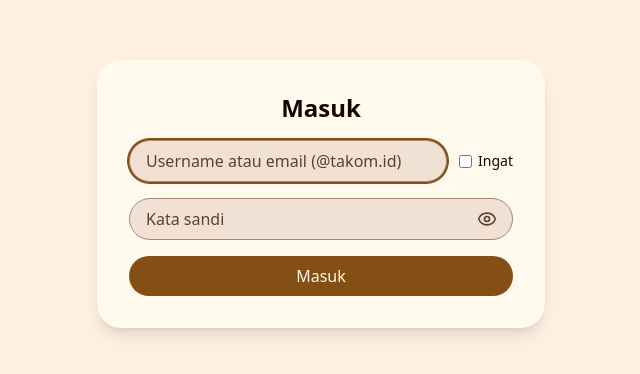
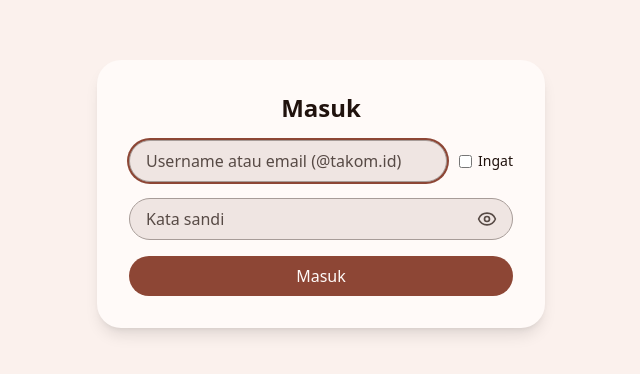
Before and after one commit to semogaberdampak/_posweb, a React (Vite) app: page /login in a window 1280 px wide. Shown: the part 206-580 px from the top of the page, without its empty margins (319-959 px from the left). Built offline with nearby package versions, Linux system fonts and the light colour scheme; no server answers.

Commit message:
feat(styles): update color palette for light and dark themes to enhance UI consistency

```diff
--- a/src/index.css
+++ b/src/index.css
@@ -4,39 +4,39 @@
 /* ===== Palet (hue 63 = amber hangat). Mode gelap = palet dari pemilik; mode terang = turunan (terang-gelap dibalik, hue & chroma tetap) ===== */
 :root {
   color-scheme: light;
-  --bg-dark: oklch(0.92 0.025 63);        /* area "tenggelam": header tabel, kolom input */
-  --bg: oklch(0.96 0.025 63);             /* latar halaman */
-  --bg-light: oklch(0.99 0.02 63);        /* panel / kartu (menonjol) */
-  --text: oklch(0.15 0.05 63);
-  --text-muted: oklch(0.4 0.05 63);
-  --highlight: oklch(0.8 0.07 63);        /* hover / sorotan */
-  --border: oklch(0.65 0.05 63);
-  --border-muted: oklch(0.85 0.05 63);
-  --primary: oklch(0.48 0.1 63);
-  --on-primary: oklch(0.99 0.02 63);      /* teks di atas warna primary (tambahan) */
-  --secondary: oklch(0.48 0.1 243);
-  --danger: oklch(0.5 0.05 30);
-  --warning: oklch(0.5 0.05 100);
-  --success: oklch(0.5 0.05 160);
-  --info: oklch(0.5 0.05 260);
+  --bg-dark: oklch(0.93 0.012 40);        /* area "tenggelam": header tabel, kolom input */
+  --bg: oklch(0.965 0.012 40);            /* latar halaman */
+  --bg-light: oklch(0.99 0.008 40);       /* panel / kartu (menonjol) */
+  --text: oklch(0.20 0.025 40);
+  --text-muted: oklch(0.42 0.02 40);
+  --highlight: oklch(0.88 0.025 40);      /* hover / sorotan */
+  --border: oklch(0.70 0.015 40);
+  --border-muted: oklch(0.86 0.01 40);
+  --primary: oklch(0.48 0.10 35);
+  --on-primary: oklch(0.99 0.008 40);     /* teks di atas warna primary (tambahan) */
+  --secondary: oklch(0.46 0.06 210);
+  --danger: oklch(0.52 0.10 25);
+  --warning: oklch(0.55 0.09 85);
+  --success: oklch(0.50 0.08 150);
+  --info: oklch(0.52 0.07 250);
 }
 .dark {
   color-scheme: dark;
-  --bg-dark: oklch(0.1 0.025 63);
-  --bg: oklch(0.15 0.025 63);
-  --bg-light: oklch(0.2 0.025 63);
-  --text: oklch(0.96 0.05 63);
-  --text-muted: oklch(0.76 0.05 63);
-  --highlight: oklch(0.5 0.05 63);
-  --border: oklch(0.4 0.05 63);
-  --border-muted: oklch(0.3 0.05 63);
-  --primary: oklch(0.76 0.1 63);
-  --on-primary: oklch(0.15 0.025 63);
-  --secondary: oklch(0.76 0.1 243);
-  --danger: oklch(0.7 0.05 30);
-  --warning: oklch(0.7 0.05 100);
-  --success: oklch(0.7 0.05 160);
-  --info: oklch(0.7 0.05 260);
+  --bg-dark: oklch(0.12 0.012 40);
+  --bg: oklch(0.16 0.012 40);
+  --bg-light: oklch(0.21 0.012 40);
+  --text: oklch(0.92 0.02 40);
+  --text-muted: oklch(0.72 0.02 40);
+  --highlight: oklch(0.30 0.025 40);
+  --border: oklch(0.34 0.015 40);
+  --border-muted: oklch(0.26 0.01 40);
+  --primary: oklch(0.74 0.10 35);
+  --on-primary: oklch(0.16 0.012 40);
+  --secondary: oklch(0.74 0.06 210);
+  --danger: oklch(0.72 0.10 25);
+  --warning: oklch(0.76 0.09 85);
+  --success: oklch(0.74 0.08 150);
+  --info: oklch(0.76 0.07 250);
 }
 
 @theme inline {
```
